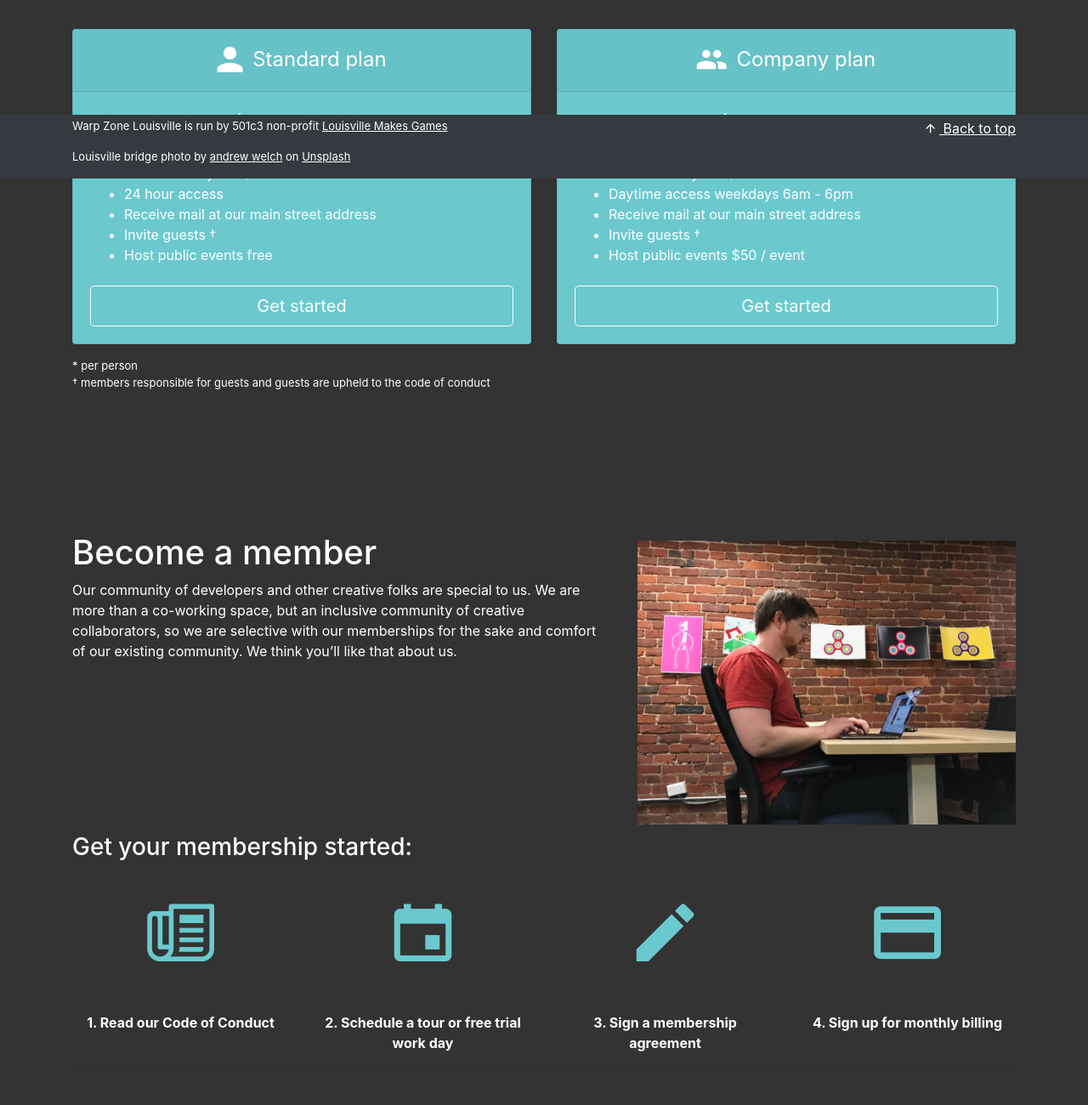
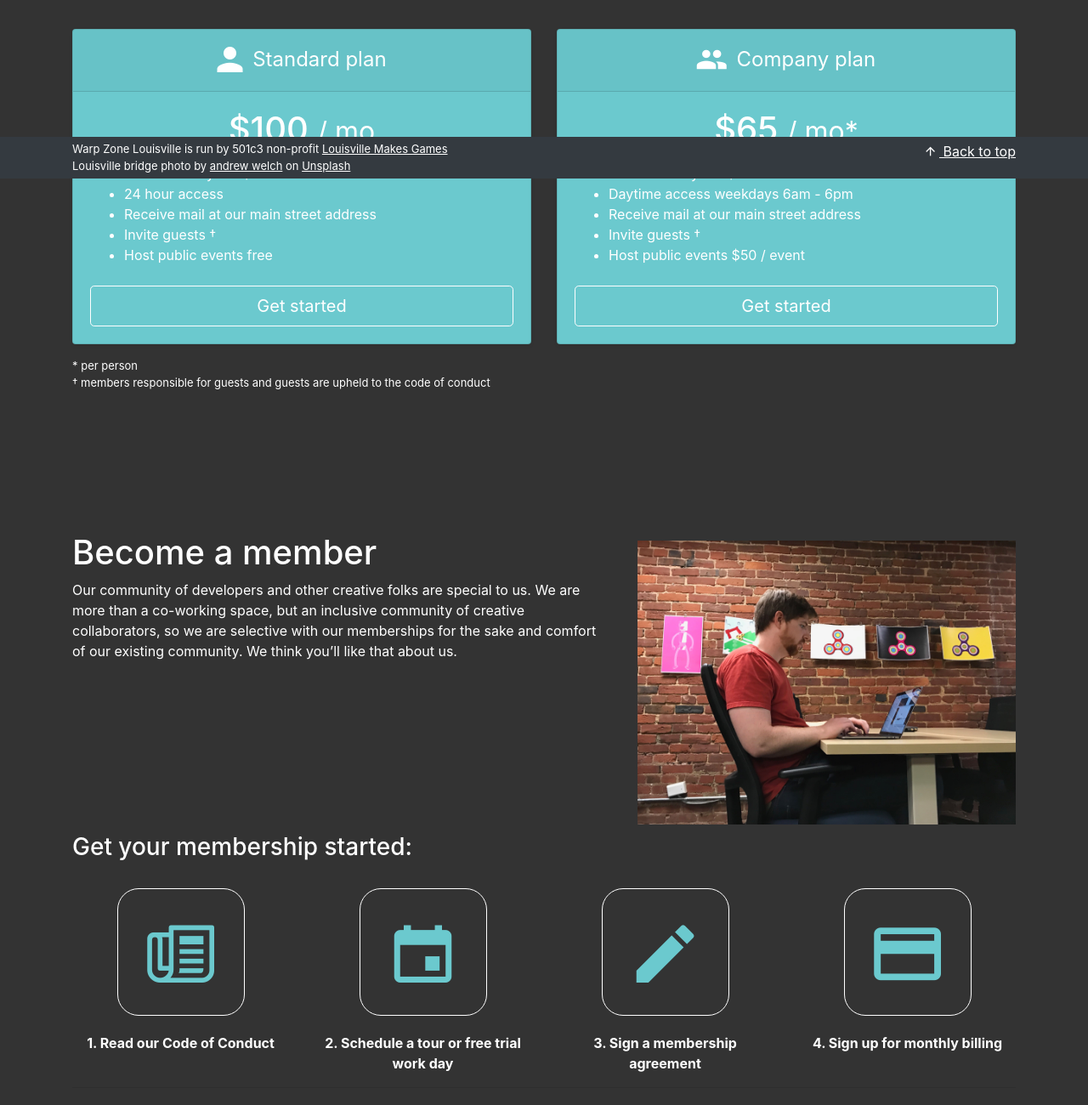
Before and after one commit to LouisvilleMakesGames/warpzone, a plain HTML site: page html/index.html in a window 1280 px wide. Shown: the part 590-1890 px from the top of the page at 85% size. Drawn offline with nearby package versions, Linux system fonts and the light colour scheme.

Commit message:
Update icon styling of membership flow

```diff
--- a/html/css/main.css
+++ b/html/css/main.css
@@ -145,7 +145,7 @@ footer{
   background: #343a40;
   position: fixed;
   bottom: 0px;
-  padding: 4px 0 0 0 !important;
+  padding: 5px 0 !important;
 }
 footer a {
   text-decoration: underline;
@@ -153,6 +153,9 @@ footer a {
 }
 footer a:hover{
   color: white;
+}
+footer p{
+  margin: 0;
 }
 .featurette div{
   vertical-align: top;
@@ -165,6 +168,8 @@ footer a:hover{
   text-decoration: none;
 }
 .membership-flow .big-icon{
+  border: 1px solid white;
+  border-radius: 25px;
   color: #6bc9ce;
   font-size: 90px;
   margin: 0 auto 20px auto;
@@ -174,10 +179,11 @@ footer a:hover{
   height: 150px;
   padding: 10px 10px 10px 10px;
   position: relative;
-  transition: top 2s ease-in-out;
+  transition: all 0.3s ease-in-out;
 }
 .membership-flow .big-icon:hover{
-  top: -5px;
+  color: #ccc;
+  background:white;
 }
 .fine-print{
   font-size: 13px;
```
Also changed, not shown: html/index.html (+1 -1 lines), 1 other file.
